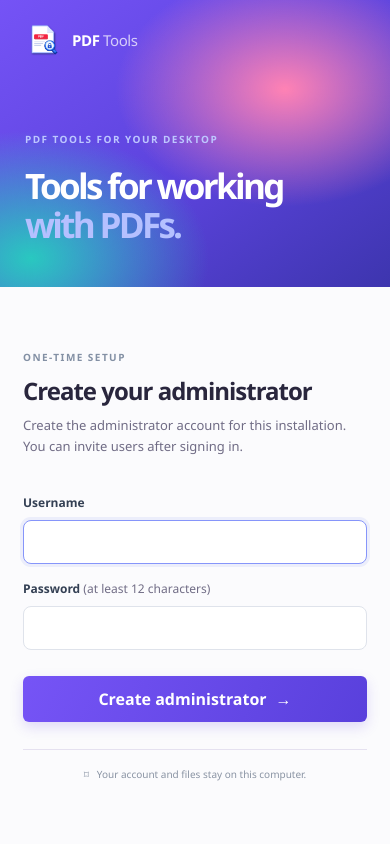
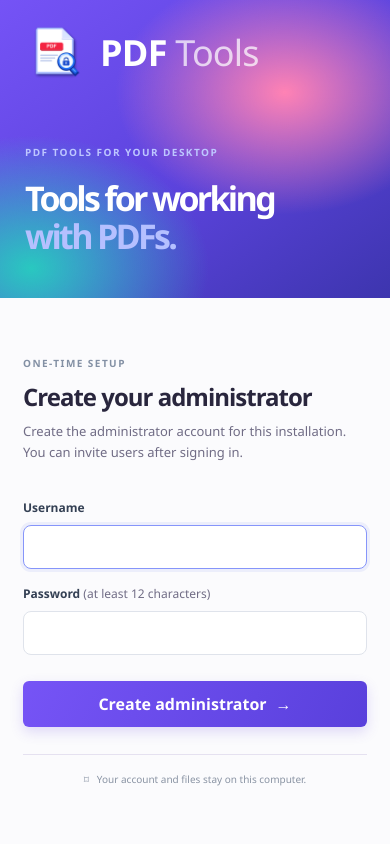
Before and after one commit to ajaykumarbais2005-hash/PDF-Tools, a Flask app: page /setup in a window 390 px wide. Run offline with Flask 3, Linux system fonts and the light colour scheme; some libraries are stand-ins or nearby versions.

Commit message:
Adjust PDF Tools heading sizes
Co-authored-by: Copilot <223556219+Copilot@users.noreply.github.com>

```diff
--- a/main.py
+++ b/main.py
@@ -624,7 +624,8 @@ class MITS_PDF_UTILITY:
         )
 
         title_row.pack(
-            fill="x"
+            fill="x",
+            pady=(8, 0)
         )
 
         title_area = tk.Frame(
@@ -639,7 +640,7 @@ class MITS_PDF_UTILITY:
         tk.Label(
             title_area,
             text="PDF Tools",
-            font=("Arial", 28, "bold"),
+            font=("Arial", 32, "bold"),
             fg=DARK,
             bg=BG
         ).pack(
--- a/static/site.css
+++ b/static/site.css
@@ -26,12 +26,14 @@ button:disabled { cursor: wait; opacity: .65; }
 .auth-layout { min-height: 100vh; display: grid; grid-template-columns: minmax(360px, .88fr) 1.12fr; }
 .auth-brand { padding: 38px clamp(32px, 6vw, 92px); color: white; display: flex; flex-direction: column; justify-content: space-between; background: radial-gradient(ellipse at 73% 31%, #ff82b4 0, transparent 42%), radial-gradient(ellipse at 8% 90%, #29c8c0 0, transparent 35%), linear-gradient(145deg, #7553f6 0%, #5b43dc 55%, #3d35ae 100%); }
 .brand-lockup { display: inline-flex; gap: 11px; align-items: center; font-family: "Segoe UI", Arial, sans-serif; font-size: 15px; font-weight: 700; letter-spacing: -.4px; }
+.auth-brand .brand-lockup { gap: 15px; font-size: clamp(36px, 4.5vw, 58px); letter-spacing: -.8px; }
 .brand-lockup strong { font-weight: 500; opacity: .72; }
 .brand-icon { width: 36px; height: 36px; object-fit: contain; border-radius: 9px; }
+.auth-brand .brand-icon { width: 60px; height: 60px; }
 .brand-copy { max-width: 520px; padding: 50px 0 68px; }
 .eyebrow { display: block; color: #8390a4; font-size: 10px; line-height: 1.4; font-weight: 700; letter-spacing: 1.45px; text-transform: uppercase; }
 .auth-brand .eyebrow { color: #bdc7ff; }
-.brand-copy h1 { margin: 20px 0 16px; font-family: "Segoe UI", Arial, sans-serif; font-size: clamp(36px, 4.5vw, 58px); letter-spacing: -2.7px; line-height: 1.12; }
+.brand-copy h1 { margin: 20px 0 16px; font-family: "Segoe UI", Arial, sans-serif; font-size: clamp(34px, calc(3vw + 4px), 44px); letter-spacing: -2.7px; line-height: 1.12; }
 .brand-copy h1 em { color: #b5c0ff; font-style: normal; }
 .brand-copy p { max-width: 370px; color: #d6daf4; font-size: 15px; line-height: 1.7; }
 .brand-foot { color: #d7dcfb; font-size: 12px; display: flex; gap: 9px; align-items: center; }
@@ -230,7 +232,7 @@ textarea.field-control { min-height: 95px; resize: vertical; padding: 10px; }
   .tool-grid { grid-template-columns: repeat(3, minmax(0, 1fr)); }.popular-grid { grid-template-columns: repeat(2, minmax(0, 1fr)); }
 }
 @media (max-width: 740px) {
-  .auth-layout { grid-template-columns: 1fr; }.auth-brand { min-height: 190px; padding: 22px 25px; }.brand-copy { padding: 32px 0 5px; }.brand-copy h1 { font-size: 35px; }.brand-copy p, .brand-foot { display: none; }
+  .auth-layout { grid-template-columns: 1fr; }.auth-brand { min-height: 190px; padding: 22px 25px; }.brand-copy { padding: 32px 0 5px; }.brand-copy h1 { font-size: clamp(34px, calc(3vw + 4px), 44px); }.brand-copy p, .brand-foot { display: none; }
   .auth-side { padding: 42px 23px; }.auth-card h2 { font-size: 24px; }.auth-note { margin-top: 27px; }
   .sidebar { z-index: 6; transform: translateX(-100%); transition: transform .2s; box-shadow: 8px 0 30px #10182812; }.sidebar.open { transform: translateX(0); }
   .sidebar-backdrop { position: fixed; z-index: 5; inset: 0; display: block; border: 0; padding: 0; background: #10182870; opacity: 0; visibility: hidden; transition: opacity .2s, visibility .2s; }
```
